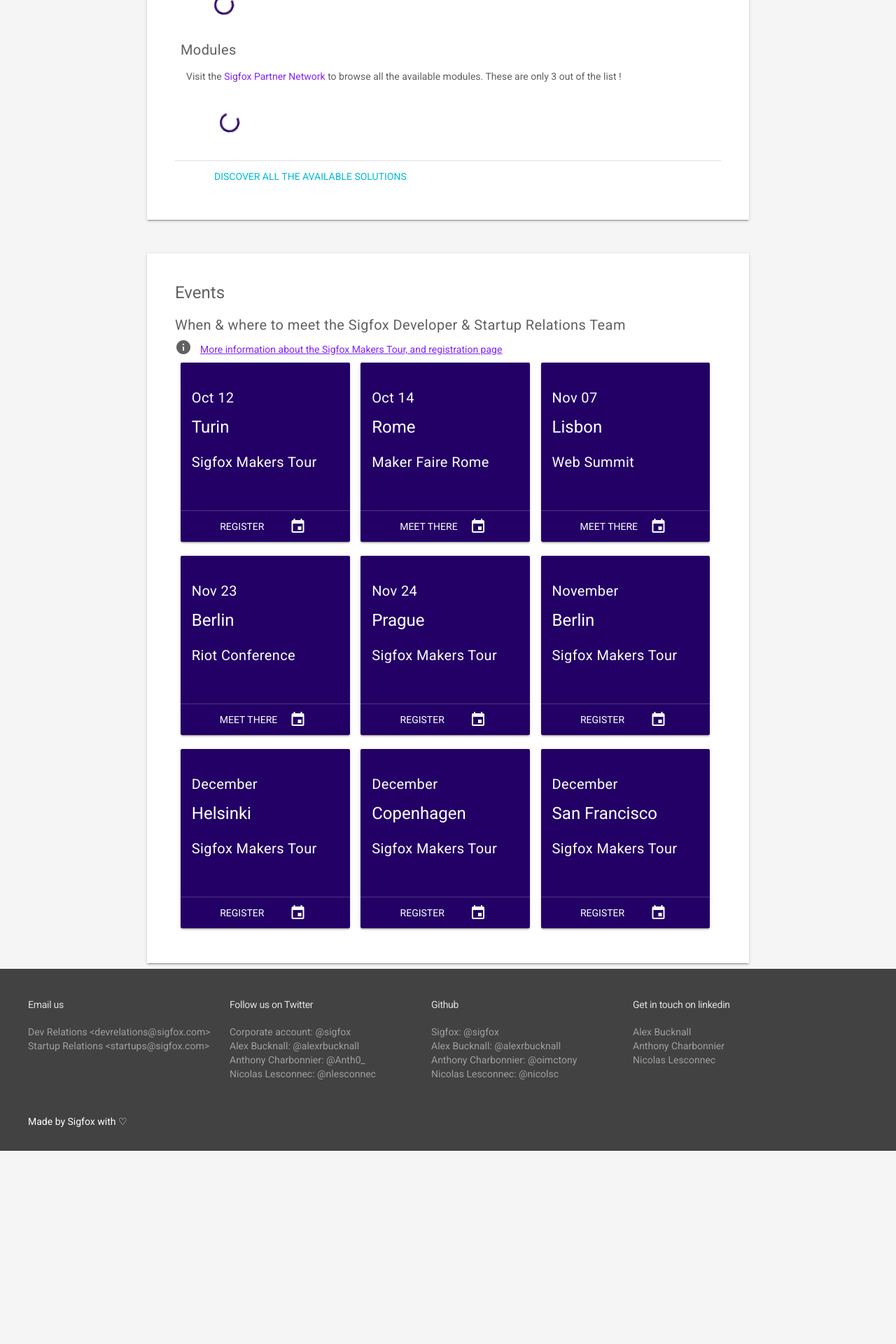
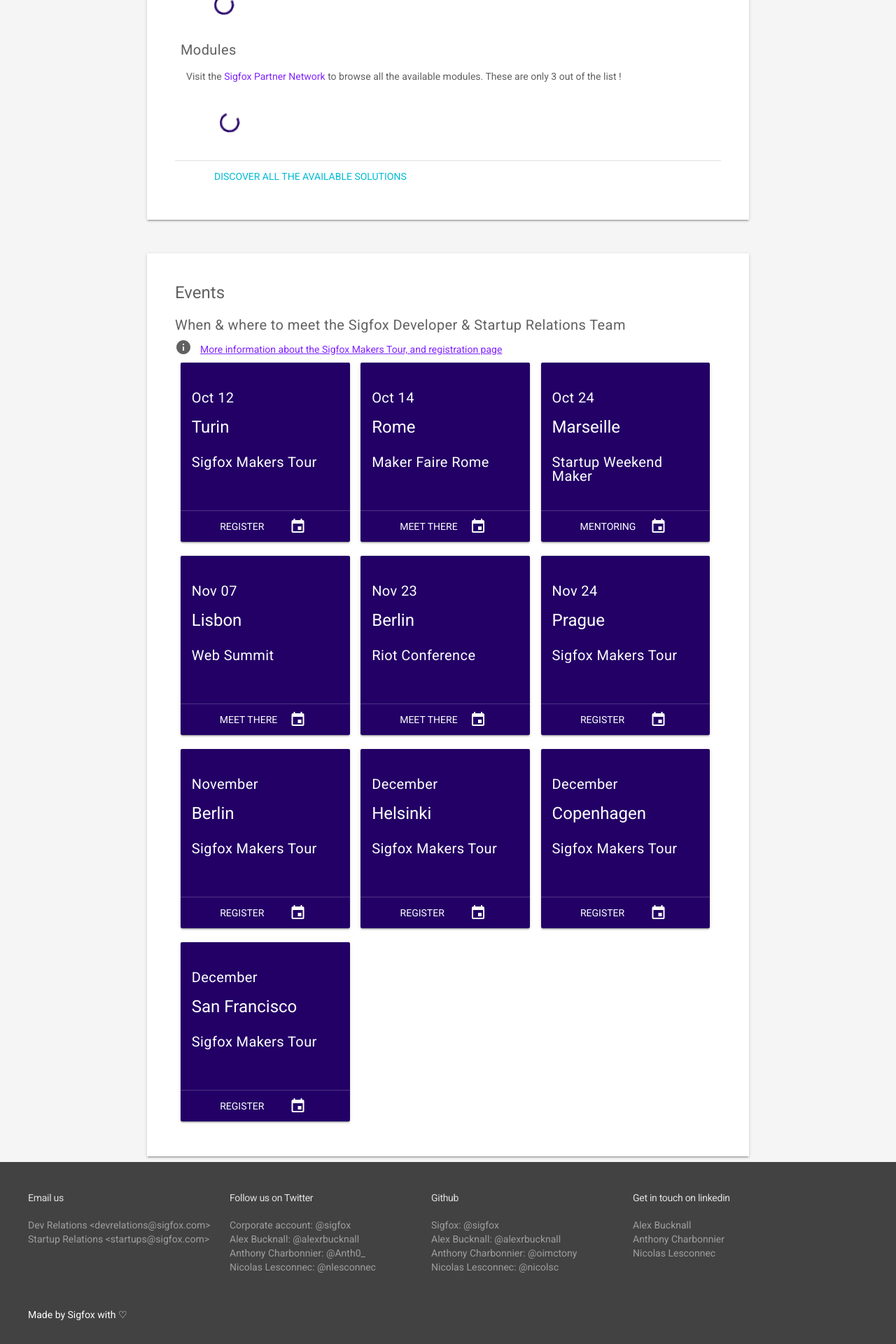
Before and after one commit to sigfox/makers.sigfox.com, a Jekyll site: the page built from index.html, in a window 1280 px wide. Shown: the part 1290-3210 px from the top of the page at 70% size. Built offline with Jekyll 4.4.1, drawn with Linux system fonts in a browser that asks for light colours.

Commit message:
Events : add presence to Startup Weekend Marseille

```diff
--- a/_data/events.yml
+++ b/_data/events.yml
@@ -1,3 +1,9 @@
+- name: Startup Weekend Maker
+  date: 2016/10/24
+  location: Marseille
+  url: http://www.swaixmarseille.fr/
+  desc: Mentoring
+
 - name: Maker Faire Rome
   date: 2016/10/14
   url: //www.makerfairerome.eu/en/
```
